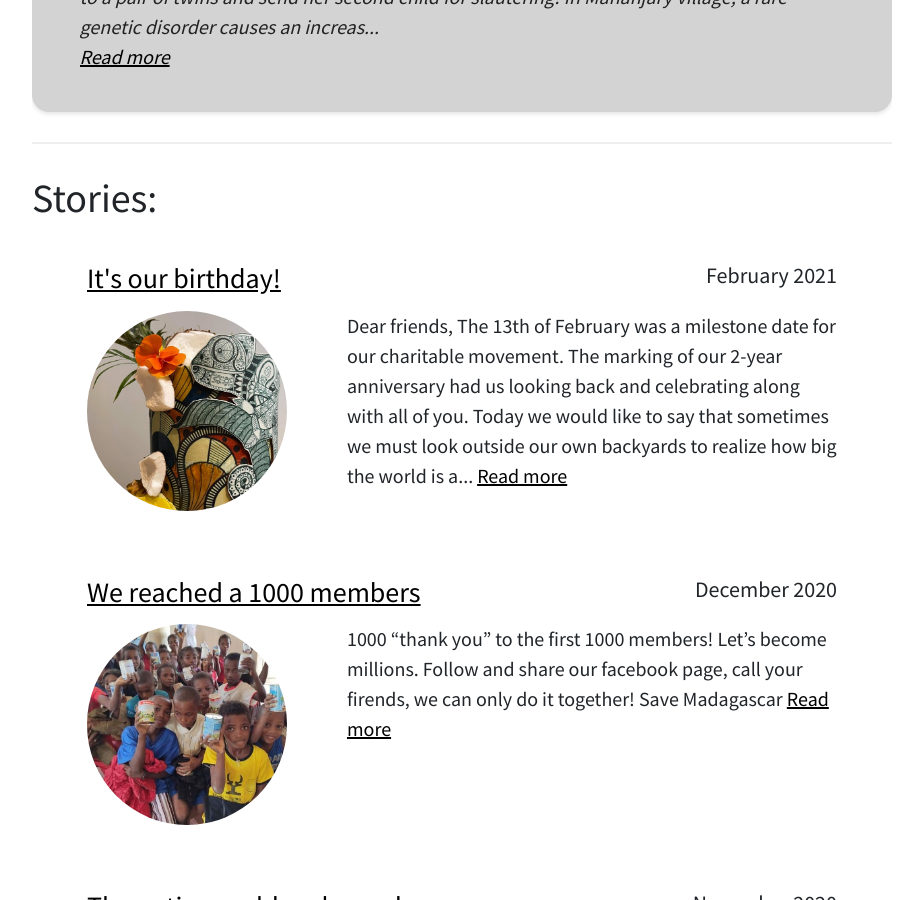
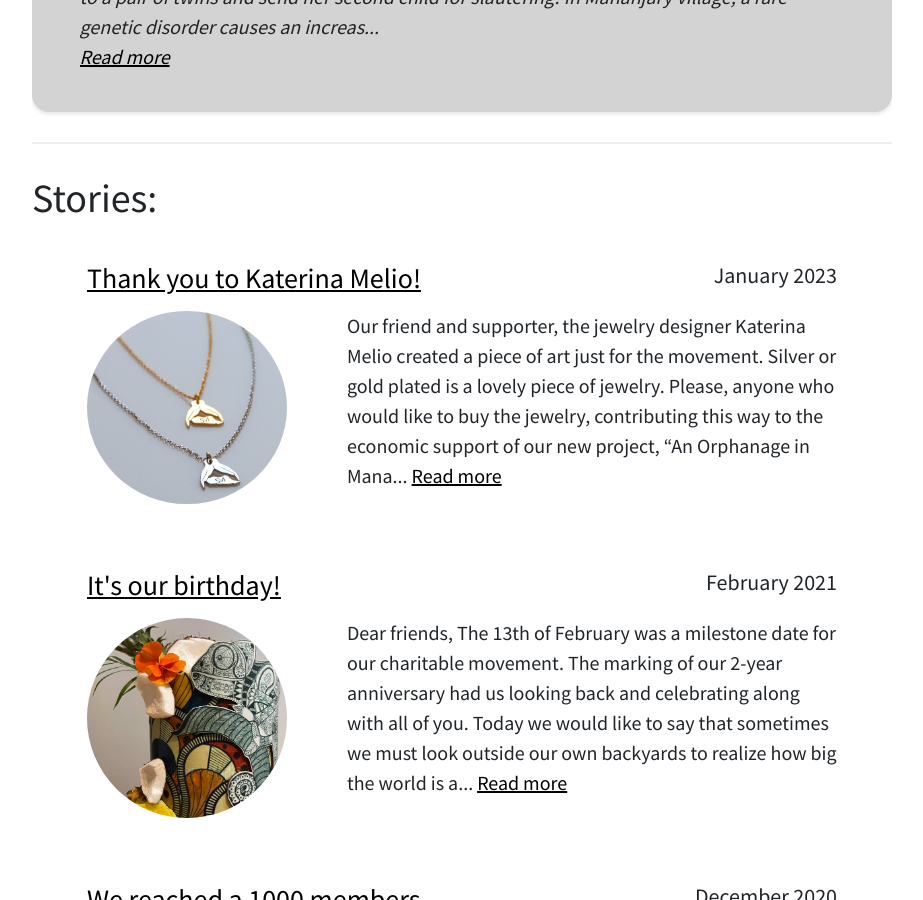
Before and after one commit to at07cm1/smadagascar_site, a Jekyll site: the page built from updates.html, in a window 1280 px wide and 900 px high, scrolled down 450 px. Shown: the whole window, without its empty margins (178-1101 px from the left). Built offline with Jekyll 4.4.1, drawn with Linux system fonts in a browser that asks for light colours.

Commit message:
Melio jewels

```diff
--- a/_includes/sponsors_ribbon.html
+++ b/_includes/sponsors_ribbon.html
@@ -2,5 +2,6 @@
 <div class="container">
 		<center>
 		<a href="https://www.instagram.com/infectedclothing_cy/?hl=en" target="_blank"><img class="rounded-img" src="/media/sponsors/infected_clothing_logo.png" width="200"></a>
+		<a href="https://www.instagram.com/meliojewels/" target="_blank"><img class="rounded-img" src="/media/post_pictures/meliojewels/meliojewels_logo.png" width="200"></a>
 		</center>
 </div>
--- /dev/null
+++ b/_posts/updates/2023-01-01-meliojewels_en.md
@@ -0,0 +1,24 @@
+---
+title: "Thank you to Katerina Melio!"
+layout: post
+category: Stories
+lang_id: meliojewels
+lang: en
+avatar: "/media/post_pictures/meliojewels/3.png"
+fb_avatar: "/media/post_pictures/meliojewels/3.png"
+fb_description: "Thank you to Katerina Melio."
+gallery_images:
+  - /media/post_pictures/meliojewels/1.png
+  - /media/post_pictures/meliojewels/2.png
+#   - /media/post_pictures/meliojewels/3.png
+  - /media/post_pictures/meliojewels/meliojewels_logo.png
+---
+
+Our friend and supporter, the jewelry designer *Katerina Melio* created a piece of art just for the movement. Silver or gold plated is a lovely piece of jewelry. Please, anyone who would like to buy the jewelry, contributing this way to the economic support of our new project, "[An Orphanage in Mananjary](https://smadagascar.com/current/2021/01/01/orphanage_en.html)" pre-order your own by sending a message to the accounts of the movement. The jewelry costs 35 euros. The amount concerns the manufacturing costs of the jewelry, which will cover the materials cost only, not the designer's working hours. The remaining amount will be given to the movement to supplement the amount for the orphanage construction.
+
+You can also visit Katerina's official pages for more beautiful jewelry pieces
+[@meliojewels](https://www.instagram.com/meliojewels/).
+
+We thank you all for your support, and of course, we hope you will hug this volunteering offer of art and love from an exceptional designer.
+
+**Thank you, Katerina Melio!**
```
Also changed, not shown: media/post_pictures/meliojewels/1.png (added), media/post_pictures/meliojewels/2.png (added), media/post_pictures/meliojewels/3.png (added), media/post_pictures/meliojewels/meliojewels_logo.png (added).
